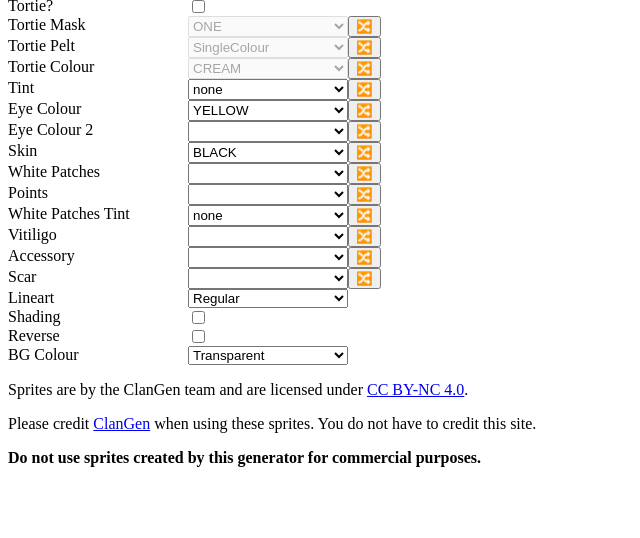
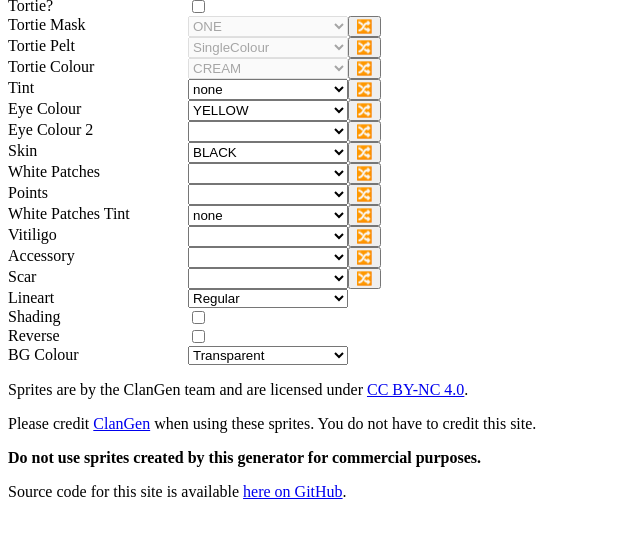
Before and after one commit to cgen-tools/pixel-cat-maker, a website built with Vite: page index.html in a window 1280 px wide. Shown: the part 228-766 px from the top of the page, without its empty margins (0-640 px from the left). Built offline with nearby package versions, Linux system fonts and the light colour scheme.

Commit message:
feat: link to source code

```diff
--- a/index.html
+++ b/index.html
@@ -678,6 +678,9 @@
       <p>
         <b>Do not use sprites created by this generator for commercial purposes.</b>
       </p>
+
+      <p>Source code for this site is available
+      <a href="https://github.com/cgen-tools/pixel-cat-maker">here on GitHub</a>.
     </div>
 
     <script type="module" src="/src/main.ts"></script>
```
